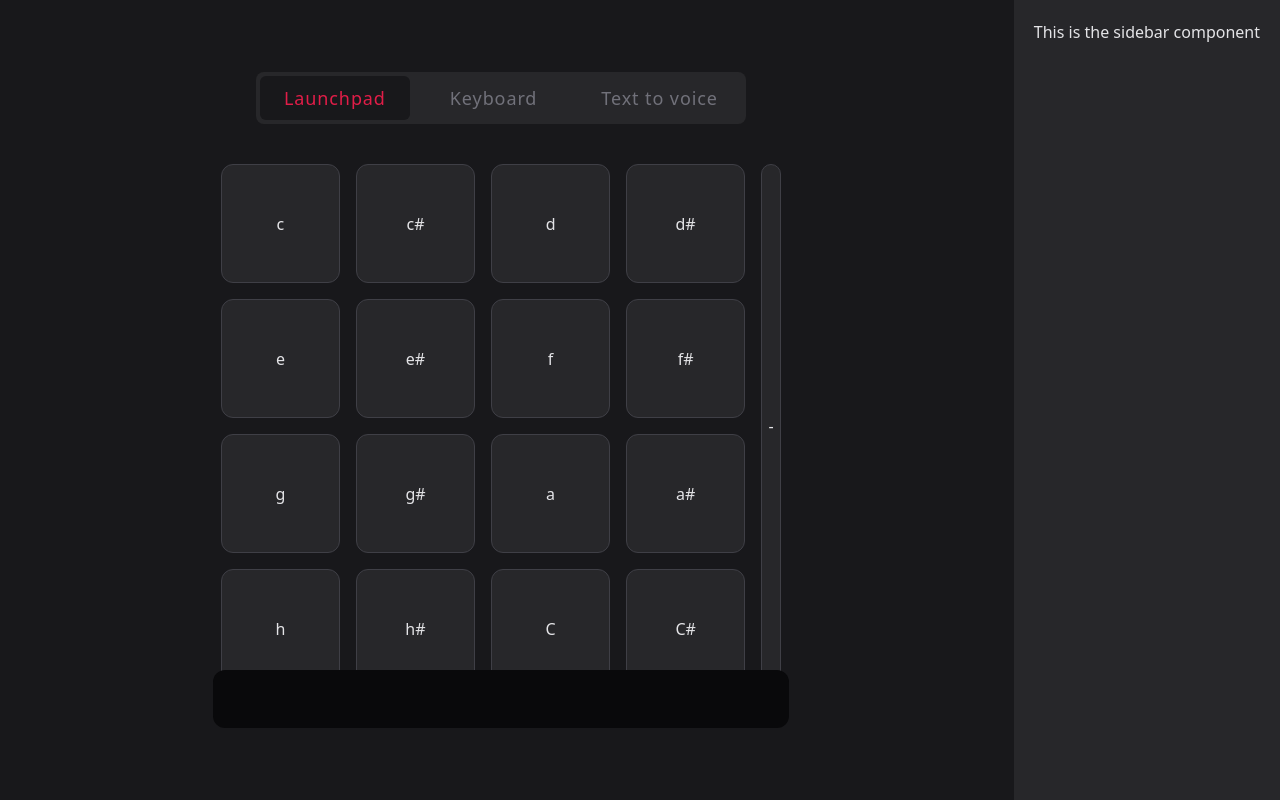
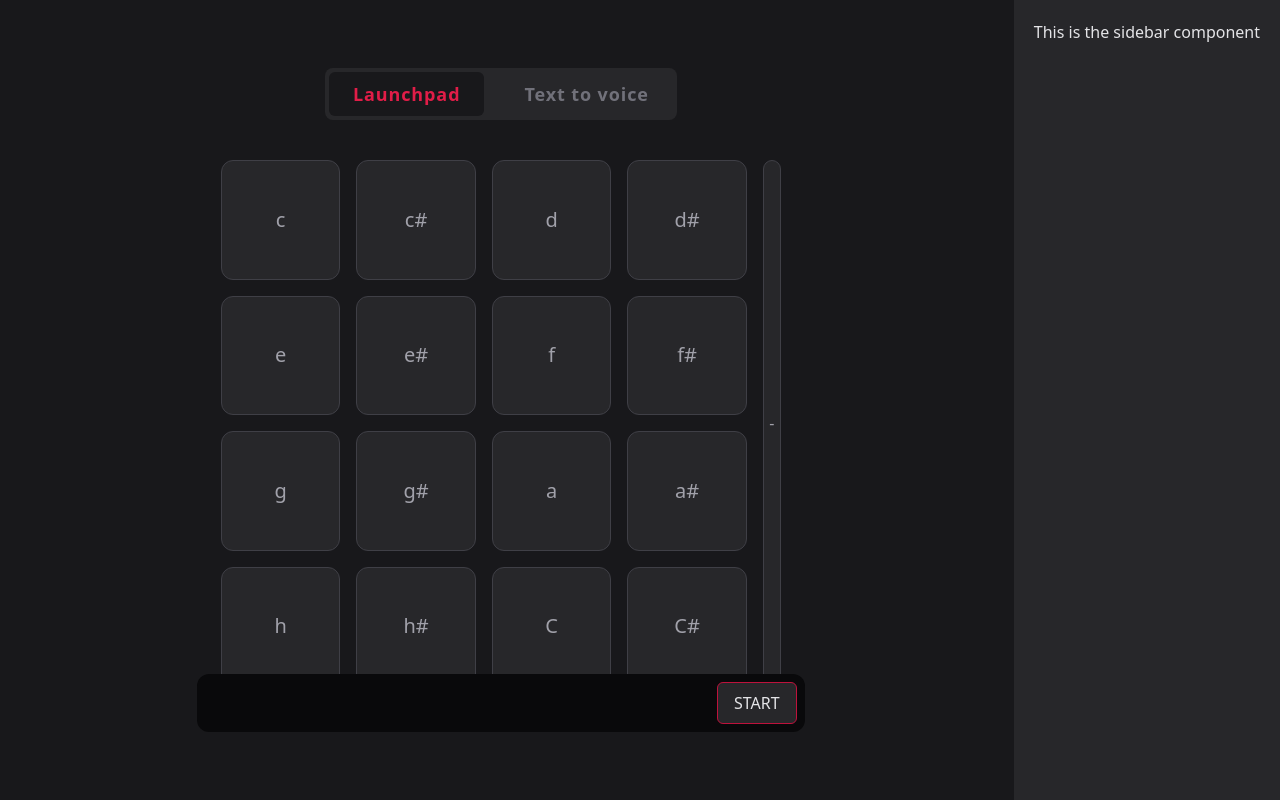
Before and after one commit to Jan-Slota-Foundation/frontend_dev, a Vue app: page /userinput/pad in a window 1280 px wide. Built offline with nearby package versions, Linux system fonts and the light colour scheme.

Commit message:
scrollSequence

```diff
--- a/src/components/InputStateSwitch.vue
+++ b/src/components/InputStateSwitch.vue
@@ -7,7 +7,7 @@ import router from '@/router/index.js'
       v-for="(state, index) in inputStates"
       :key="index"
       :class="[
-        'py-2 px-6 rounded-md tracking-wider text-lg font-normal transition-all duration-200 ',
+        'py-2 px-6 rounded-md font-semibold tracking-wider text-lg  transition-all duration-200 ',
         activeInputState === state.name
           ? 'bg-zinc-900 text-rose-600'
           : 'text-zinc-500'
@@ -27,7 +27,6 @@ export default {
       activeInputState: 'Launchpad',
       inputStates: [
         { name: 'Launchpad', path: 'pad' },
-        { name: 'Keyboard', path: 'keyboard' },
         { name: 'Text to voice', path: 'text' }
       ]
     }
--- a/src/components/padInput/Launchpad.vue
+++ b/src/components/padInput/Launchpad.vue
@@ -4,7 +4,7 @@ import { lpSequence } from '@/states/launchpadSequence.js'
 <template>
   <div :class="`grid grid-cols-${5} gap-4 w-[35rem] mb-8`">
     <button
-      class="bg-zinc-800 hover:shadow-md border border-zinc-700 hover:shadow-red-700 rounded-xl aspect-square transition-all duration-150 ease-out active:border-red-600 active:bg-red-600 outline-none"
+      class="bg-zinc-800 text-xl text-zinc-400 hover:shadow-md border border-zinc-700 hover:shadow-rose-700 rounded-xl aspect-square transition-all duration-150 ease-out active:border-rose-600 active:bg-rose-600 outline-none"
       @click="handleLaunchpadButtonClick(note)"
       v-for="(note, index) in notesMapped"
       :key="index"
@@ -13,7 +13,7 @@ import { lpSequence } from '@/states/launchpadSequence.js'
     </button>
     <button
       @click="handleLaunchpadButtonClick({ name: '-' })"
-      class="bg-zinc-800 row-start-1 col-start-5 row-span-4 hover:shadow-md border border-zinc-700 hover:shadow-red-700 rounded-xl transition-all duration-150 ease-out active:border-red-600 active:bg-red-600 outline-none"
+      class="bg-zinc-800 row-start-1 text-zinc-400 col-start-5 row-span-4 hover:shadow-md border border-zinc-700 hover:shadow-rose-700 rounded-xl transition-all duration-150 ease-out active:border-rose-600 active:bg-rose-600 outline-none"
     >
       -
     </button>
@@ -30,7 +30,12 @@ export default {
   },
   methods: {
     handleLaunchpadButtonClick(note) {
-      lpSequence.unshift(note)
+      console.log(note)
+      lpSequence.array.unshift({
+        name: note.name,
+        id: lpSequence.numberOfItems
+      })
+      lpSequence.numberOfItems++
     }
   },
   computed: {
--- a/src/components/padInput/ScrollSequence.vue
+++ b/src/components/padInput/ScrollSequence.vue
@@ -2,17 +2,24 @@
 import { lpSequence } from '@/states/launchpadSequence.js'
 </script>
 <template>
-  <div
-    class="flex gap-2 bg-zinc-950 p-2 rounded-xl w-[36rem] h-[3.6rem] overflow-x-scroll container"
+  <transition-group
+    tag="div"
+    name="list"
+    class="flex flex-row-reverse gap-2 bg-zinc-950 p-2 rounded-xl w-[38rem] h-[3.6rem] overflow-x-scroll overflow-y-hidden container"
   >
     <div
-      class="py-2 px-4 bg-zinc-700 rounded-md min-w-[5rem] flex items-center justify-center"
-      v-for="(note, index) in lpSequence"
-      :key="index"
+      :class="[
+        '-z-[3px] py-2 px-4 bg-zinc-800 rounded-md min-w-[5rem] overflow-hidden flex items-center justify-center border ',
+        note.id === lpSequence.numberOfItems - 1
+          ? 'border-rose-700'
+          : 'border-zinc-700'
+      ]"
+      v-for="note in lpSequence.array"
+      :key="note.id"
     >
-      {{ note.name }}
+      {{ note.name.split().reverse().join() }}
     </div>
-  </div>
+  </transition-group>
 </template>
 
 <script>
@@ -23,6 +30,16 @@ export default {
 
 <style scoped>
 .container {
-  direction: rtl;
+  /* direction: rtl; */
+}
+
+.list-enter-active,
+.list-leave-active {
+  transition: all 0.3s ease;
+}
+.list-enter-from,
+.list-leave-to {
+  opacity: 0;
+  transform: translateY(30px);
 }
 </style>
--- a/src/router/index.js
+++ b/src/router/index.js
@@ -20,7 +20,6 @@ const routes = [
           },
           {
             path: '/userinput/text'
-            // component: () => import('@/components/textInput/Launchpad.vue')
           }
         ]
       }
--- a/src/states/launchpadSequence.js
+++ b/src/states/launchpadSequence.js
@@ -1,3 +1,11 @@
 import { reactive } from 'vue'
 
-export const lpSequence = reactive([])
+export const lpSequence = reactive({
+  numberOfItems: 0,
+  array: [
+    {
+      name: 'START',
+      id: -1
+    }
+  ]
+})
```
